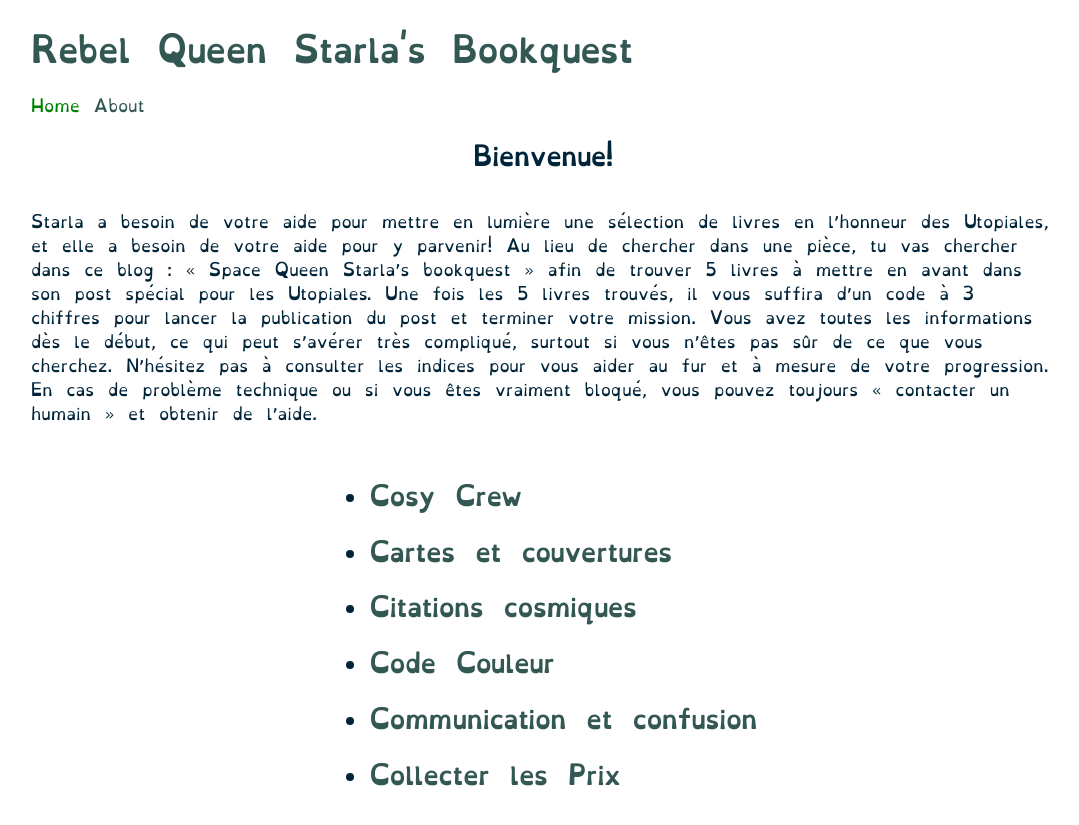
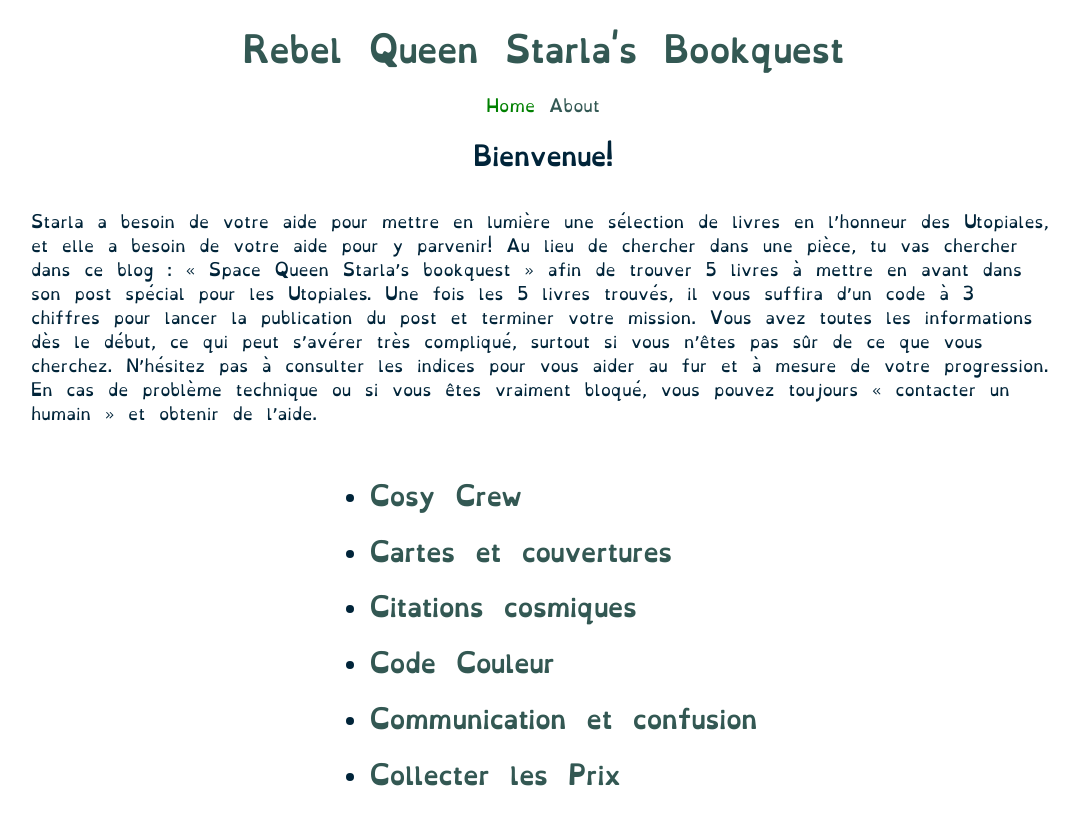
Before and after one commit to gwenananaelle/starlasbookquest, a Jekyll site: the page built from index.md, in a window 1280 px wide. Shown: the top 825 px of the page, without its empty margins (97-1176 px from the left). Built offline with Jekyll 4.4.1, drawn with Linux system fonts in a browser that asks for light colours.

Commit message:
centered header and nav

```diff
--- a/_includes/header.html
+++ b/_includes/header.html
@@ -1,3 +1,3 @@
-<header>
+<header class="wrapper-grid vertical-centered horizontal-centered">
     <h1><a href="{{ "/" | relative_url }}">{{ site.title | escape }}</a></h1>
 </header>
--- a/_includes/navigation.html
+++ b/_includes/navigation.html
@@ -1,7 +1,9 @@
-<nav>
+<nav class="wrapper-grid">
+  <div>
     {% for item in site.data.navigation %}
       <a href="{{ item.link }}" {% if page.url == item.link %}class="current"{% endif %}>
         {{ item.name }}
       </a>
     {% endfor %}
+  </div>
 </nav>
```
